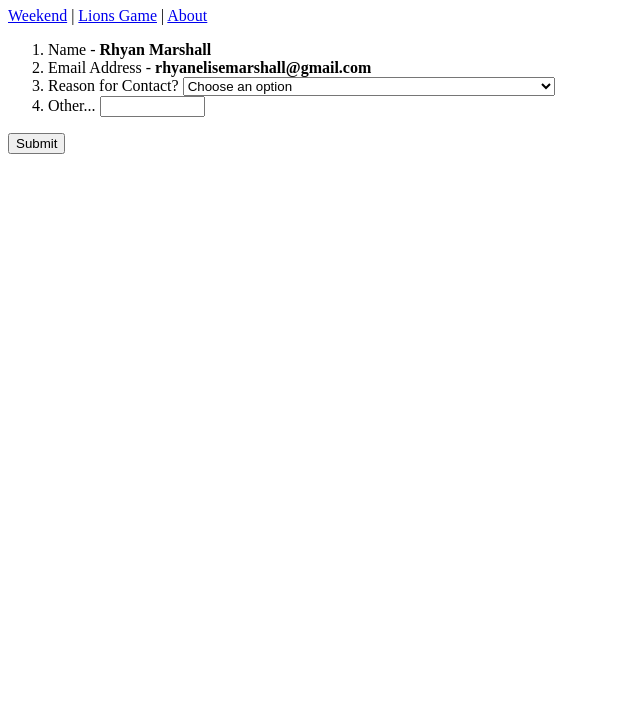
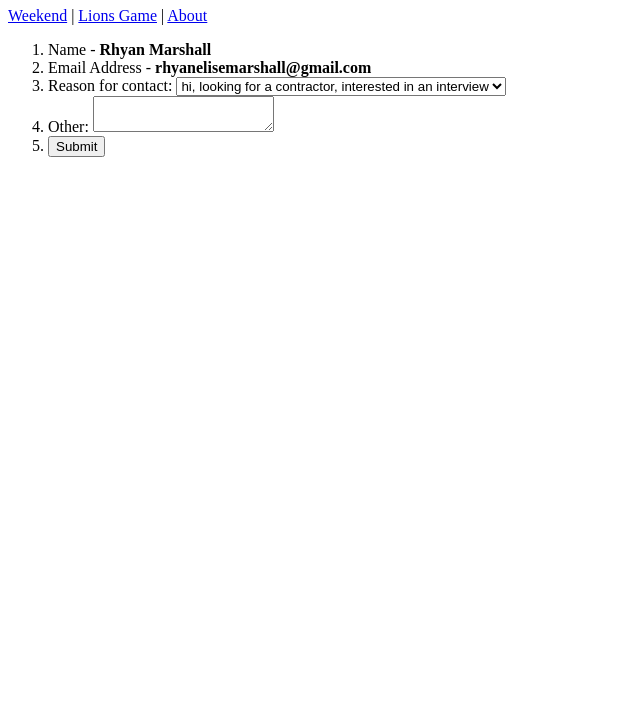
Before and after one commit to rhyanmarshall/mi349_blog, a plain HTML site: page contact.html in a window 1280 px wide. Shown: the part 73-800 px from the top of the page, without its empty margins (0-640 px from the left). Drawn offline with Linux system fonts and the light colour scheme.

Commit message:
new form

```diff
--- a/contact.html
+++ b/contact.html
@@ -15,25 +15,20 @@
     <ol>
         <li>Name - <b>Rhyan Marshall</b></li>
         <li>Email Address - <b>rhyanelisemarshall@gmail.com</b></li>
-        <form action="" method="get" class="blog-form" netlify>
-            <li>
-                <label>Reason for Contact?</label>
-                <select>name="reasons" id="reason">
-                    <option value="">Choose an option</option>
-                    <option value="hi">saying hi, looking for a contractor, interested in an interview</option>
-                </select>
-            <li>
-                <label for="text">Other...</label>
-                <input
-                type="text"
-                id="text"
-                name="text"
-                required minlength="3"
-                maxlength="100"
-                size="10" />
-            </li>
+        <form name="contact" method="POST" netlify>
+          <li>
+            <label for="reason">Reason for contact:</label>
+            <select name="reason" id="reason">
+              <option value="hi">hi, looking for a contractor, interested in an interview</option>
+            </select>
+        </li>
+          <li>
+            <label>Other: <textarea name="message"></textarea></label>
+          </li>
+          <li>
+            <button type="submit">Submit</button>
+          </li>
         </form>
     </ol>
-    <button>Submit</button>
 </body>
 </html>
```
